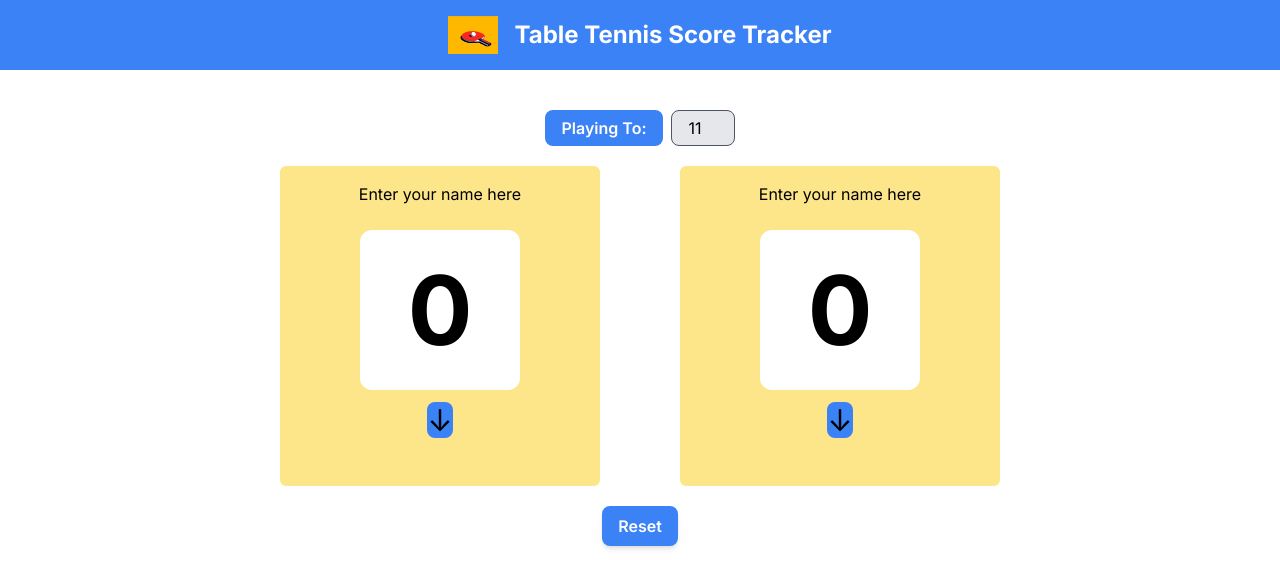
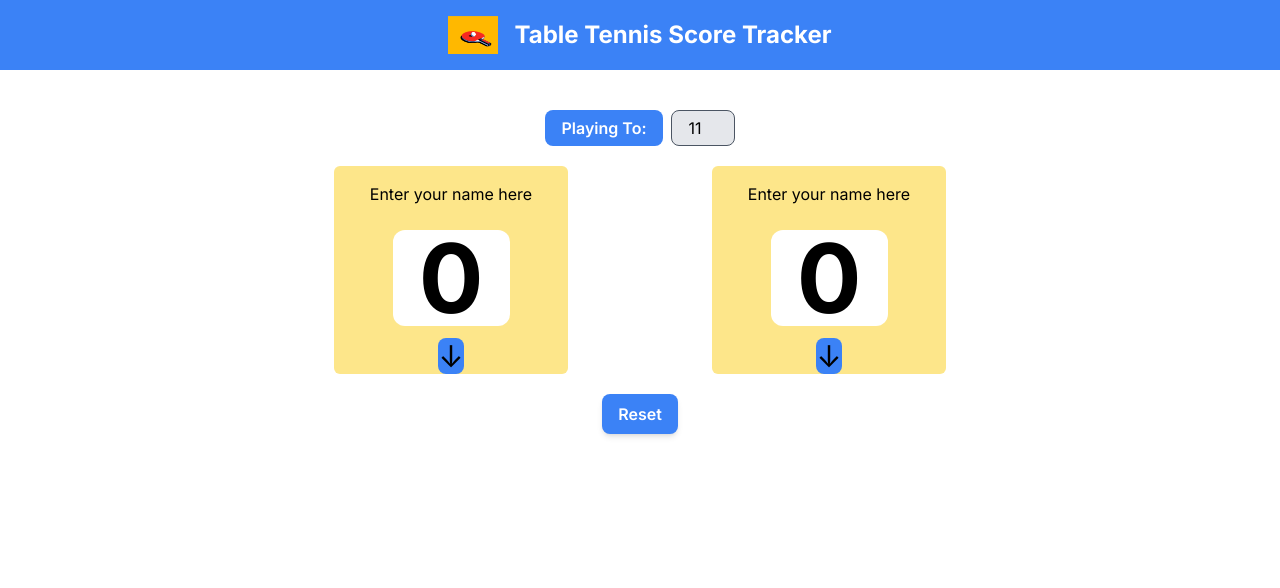
Before and after one commit to DakshGhadia/table-tennis, a Next.js app: page / in a window 1280 px wide. Shown: the top 588 px of the page. Built offline with nearby package versions, Linux system fonts and the light colour scheme.

Commit message:
Fixed the styling

```diff
--- a/components/GameComponents.js
+++ b/components/GameComponents.js
@@ -18,7 +18,7 @@ export default function GameComponents(){
     return (
       <>
       <PlayingTo resetCounter = {resetCounter} onChangeValue={changePlayingto}/>
-      <div className="flex mt-5 justify-center items-center gap-x-20">
+      <div className="flex mt-5 justify-center items-center gap-x-20 lg:gap-x-36">
         <PlayerContainer wonReset = {handleReset} playingTo={playingTo} resetCounter={resetCounter}/>
         <PlayerContainer wonReset = {handleReset} playingTo={playingTo} resetCounter={resetCounter} />
       </div>
--- a/components/PlayerContainer.js
+++ b/components/PlayerContainer.js
@@ -44,7 +44,7 @@ export default function PlayerContainer({ resetCounter, playingTo, wonReset }) {
   }
 
   return (
-    <div className="h-80 w-80 bg-amber-200 rounded-md flex flex-col items-center">
+    <div className="h-3/4 w-auto bg-amber-200 rounded-md flex flex-col items-center">
     <input
       type="text"
       value = {name}
@@ -54,7 +54,7 @@ export default function PlayerContainer({ resetCounter, playingTo, wonReset }) {
 
     />
     <button
-      className="w-40 h-40 mt-6 bg-white flex rounded-xl justify-center items-center text-8xl font-bold"
+      className="w-1/2 h-1/2 mt-6 bg-white flex rounded-xl justify-center items-center text-8xl font-bold"
       onClick={() => (playingTo == 0 || isNaN(playingTo)) ? toggleModal() : increaseScore()}
 
     >
```
